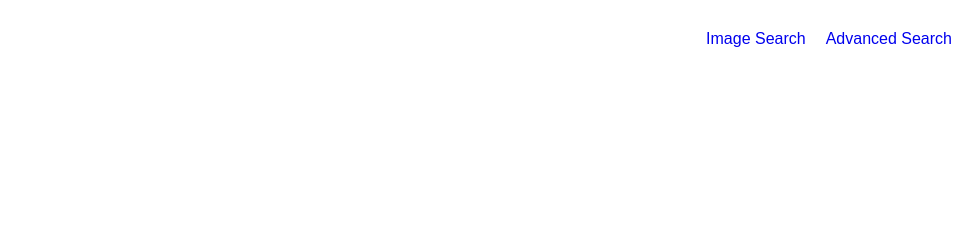
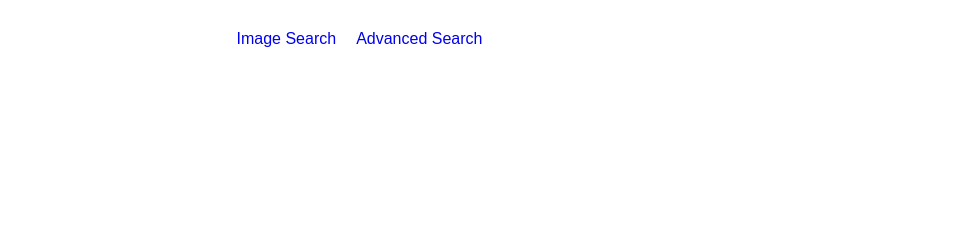
Before and after one commit to JoaoPGCorreia/Project0, a plain HTML site: page index.html in a window 1280 px wide. Shown: the top 247 px of the page, without its empty margins (314-1280 px from the left). Drawn offline with Linux system fonts and the light colour scheme.

Commit message:
Atualizar o styles.css
fix left margin of navigation

```diff
--- a/styles.css
+++ b/styles.css
@@ -39,7 +39,7 @@ input {
 .navigation {
     padding: 6px;
     height: 48px;
-    align-items: flex-end;
+    margin-left: auto;
 }
 
 .adv-navigation {
```
